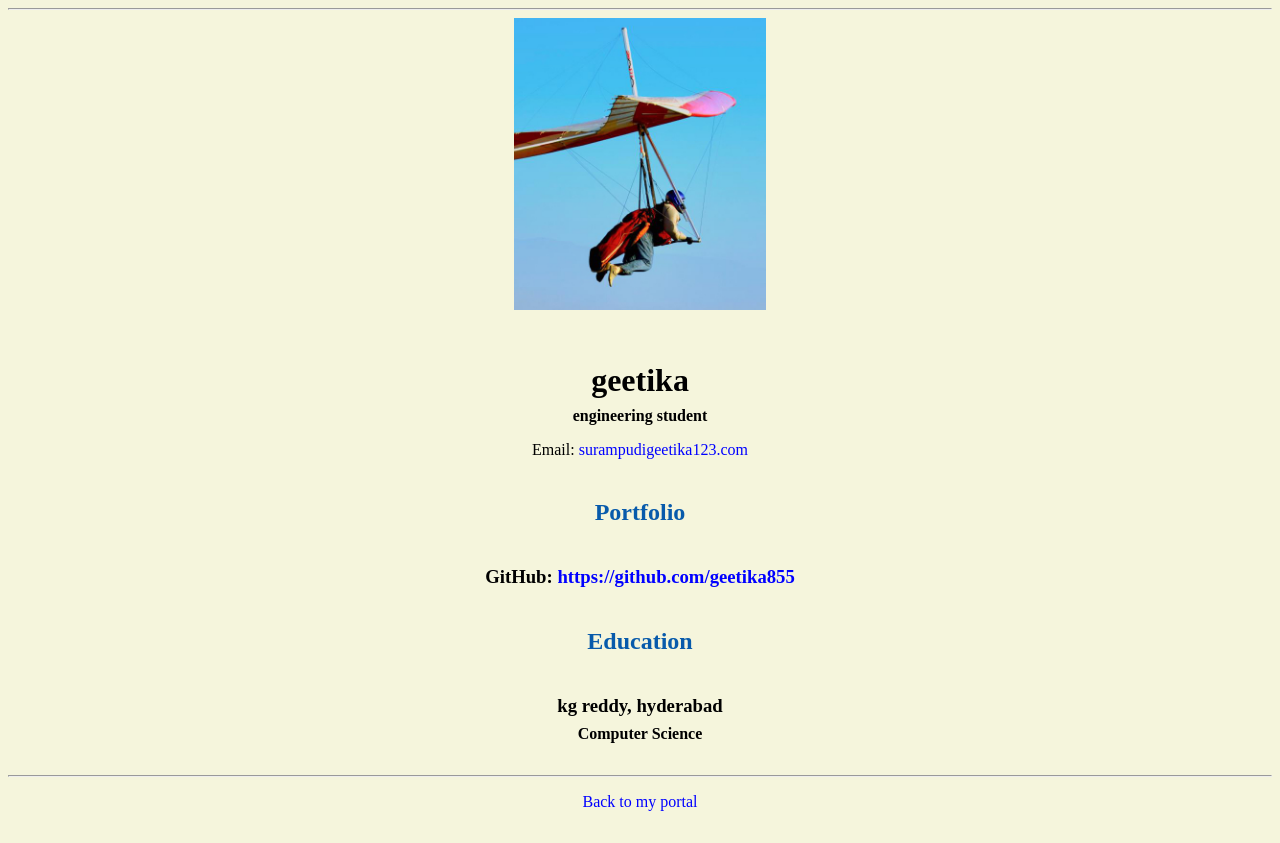
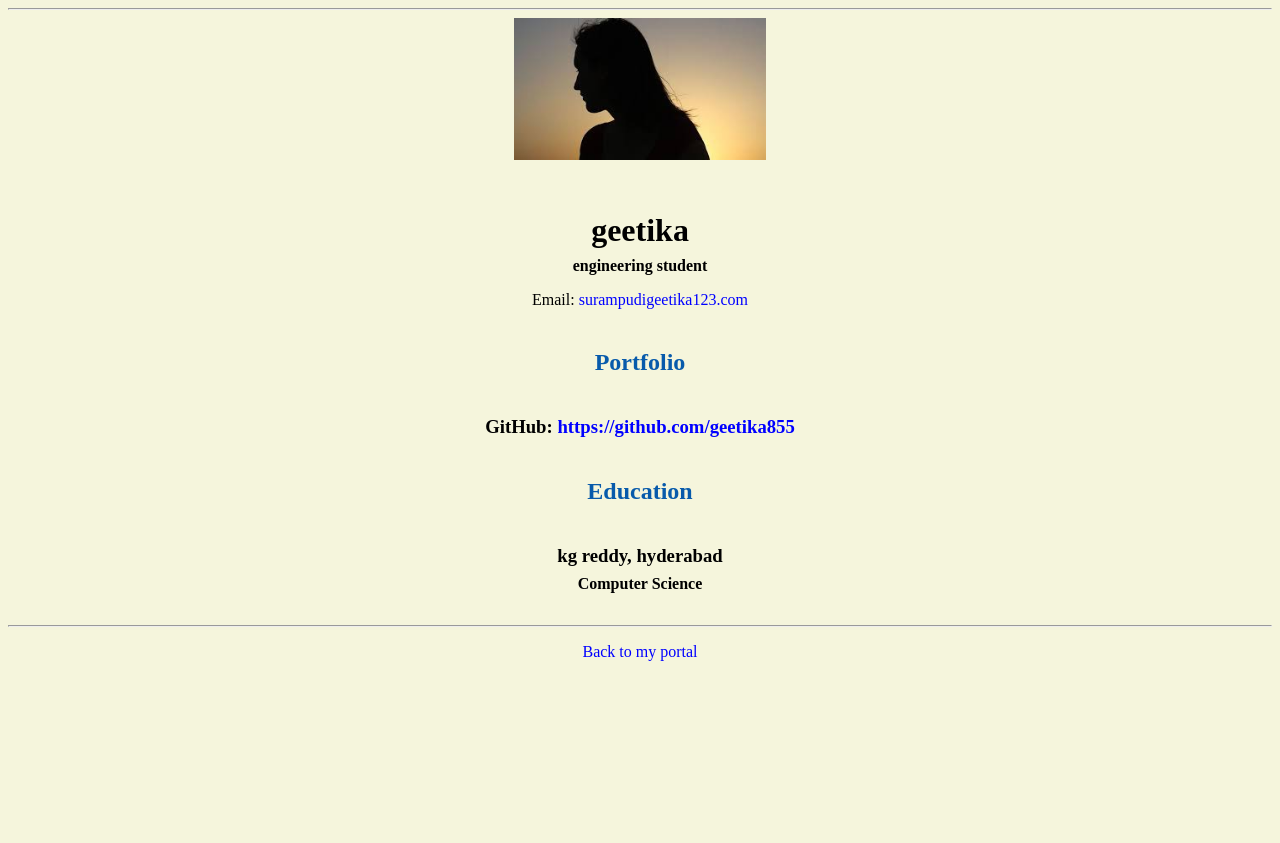
Before and after one commit to geetika855/geetika85.github.io, a plain HTML site: page resume.html in a window 1280 px wide. After the commit the page ends 800 px from the top, so only its background shows below. Drawn offline with Linux system fonts and the light colour scheme.

Commit message:
Update resume.html

```diff
--- a/resume.html
+++ b/resume.html
@@ -17,7 +17,7 @@
   <body>
     <hr>
 
-    <img src="images/headshot.jpg" alt="geetika's headshot" width="20%">
+    <img src="images/main.jfif" alt="geetika's headshot" width="20%">
 
     <h1>geetika</h1>
     <h4>engineering student</h4>
```
